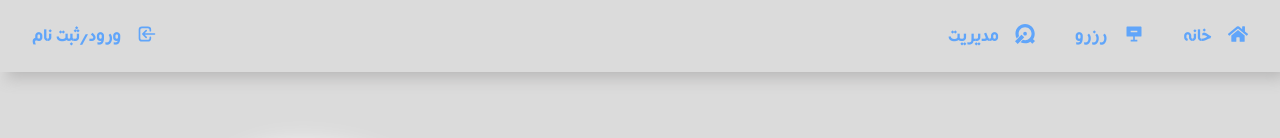
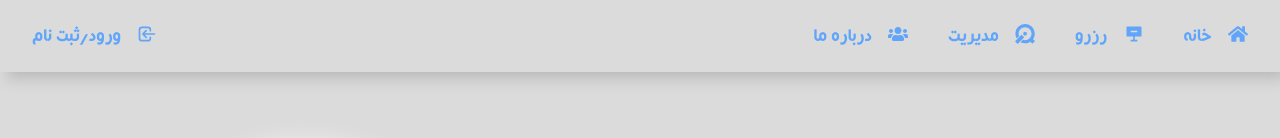
Before and after one commit to armin-bkh/restaurant-hamrah, a React (Create React App) app: page / in a window 1280 px wide. Shown: the top 138 px of the page. Built offline with nearby package versions, Linux system fonts and the light colour scheme; what react-toast-notifications would draw is missing.

Commit message:
create about-us page

```diff
--- a/src/Components/MainHeader/MainHeader.jsx
+++ b/src/Components/MainHeader/MainHeader.jsx
@@ -3,6 +3,7 @@ import { FaHome } from "react-icons/fa";
 import { RiReservedFill } from "react-icons/ri";
 import { SiManageiq } from "react-icons/si";
 import { HiOutlineLogin } from "react-icons/hi";
+import { FaUsers } from 'react-icons/fa';
 
 const links = [
   { to: "/", title: "خانه", icon: <FaHome className={`inline mg-1 lg:ml-3`} /> },
@@ -15,6 +16,11 @@ const links = [
     to: "/manage",
     title: "مدیریت",
     icon: <SiManageiq className={`inline ml-1 lg:ml-3`} />,
+  },
+  {
+    to: "/about-us",
+    title: "درباره ما",
+    icon: <FaUsers className={`inline ml-1 lg:ml-3`} />,
   },
   {
     to: "/auth",
--- /dev/null
+++ b/src/Pages/AboutUsPage.jsx
@@ -0,0 +1,11 @@
+import MainLayout from '../Layouts/MainLayout';
+
+const AboutUsPage = () => {
+    return (
+        <MainLayout>
+            <h1>درباره ما</h1>
+        </MainLayout>
+     );
+}
+
+export default AboutUsPage;
--- a/src/Pages/SignupPage.jsx
+++ b/src/Pages/AuthPage.jsx
@@ -1,7 +1,7 @@
 import AuthContainer from "../Components/auth/authContainer/AuthContainer";
 import MainLayout from "../Layouts/MainLayout";
 
-const SignUpPage = () => {
+const AuthPage = () => {
   return (
       <MainLayout>
         <AuthContainer />
@@ -9,4 +9,4 @@ const SignUpPage = () => {
   )
 };
 
-export default SignUpPage;
+export default AuthPage;
--- a/src/Routes/Routes.js
+++ b/src/Routes/Routes.js
@@ -4,16 +4,18 @@ import ManageEditProduct from "../Components/ManageEditProduct/ManageEditProduct
 import ManageProducts, { ManageProductsDetail } from "../Components/ManageProducts/ManageProducts";
 import ManageRemoveProduct from "../Components/ManageRemoveProduct/ManageRemoveProduct";
 import ManageTable from "../Components/ManageTables/manageTables";
+import AboutUsPage from "../Pages/AboutUsPage";
 import HomePage from "../Pages/HomePage";
 import ManagePage from "../Pages/ManagePage";
 import ReservationPage from "../Pages/ReservationPage";
-import SignUpPage from "../Pages/SignupPage";
+import AuthPage from "../Pages/AuthPage";
 
 export const routes = [
     {path: '/', component: HomePage, exact: true},
     {path: "/reservation", component: ReservationPage},
     {path: "/manage", component: ManagePage},
-    {path: "/auth", component: SignUpPage},
+    {path: "/auth", component: AuthPage},
+    {path: "/about-us", component: AboutUsPage},
 ]
 
 export const manageRoutes = [
--- a/src/styles/index.css
+++ b/src/styles/index.css
@@ -41,6 +41,10 @@ code {
   box-sizing: border-box;
 }
 
+*::selection{
+  background: transparent;
+}
+
 a{
   text-decoration: none;
 }
```
